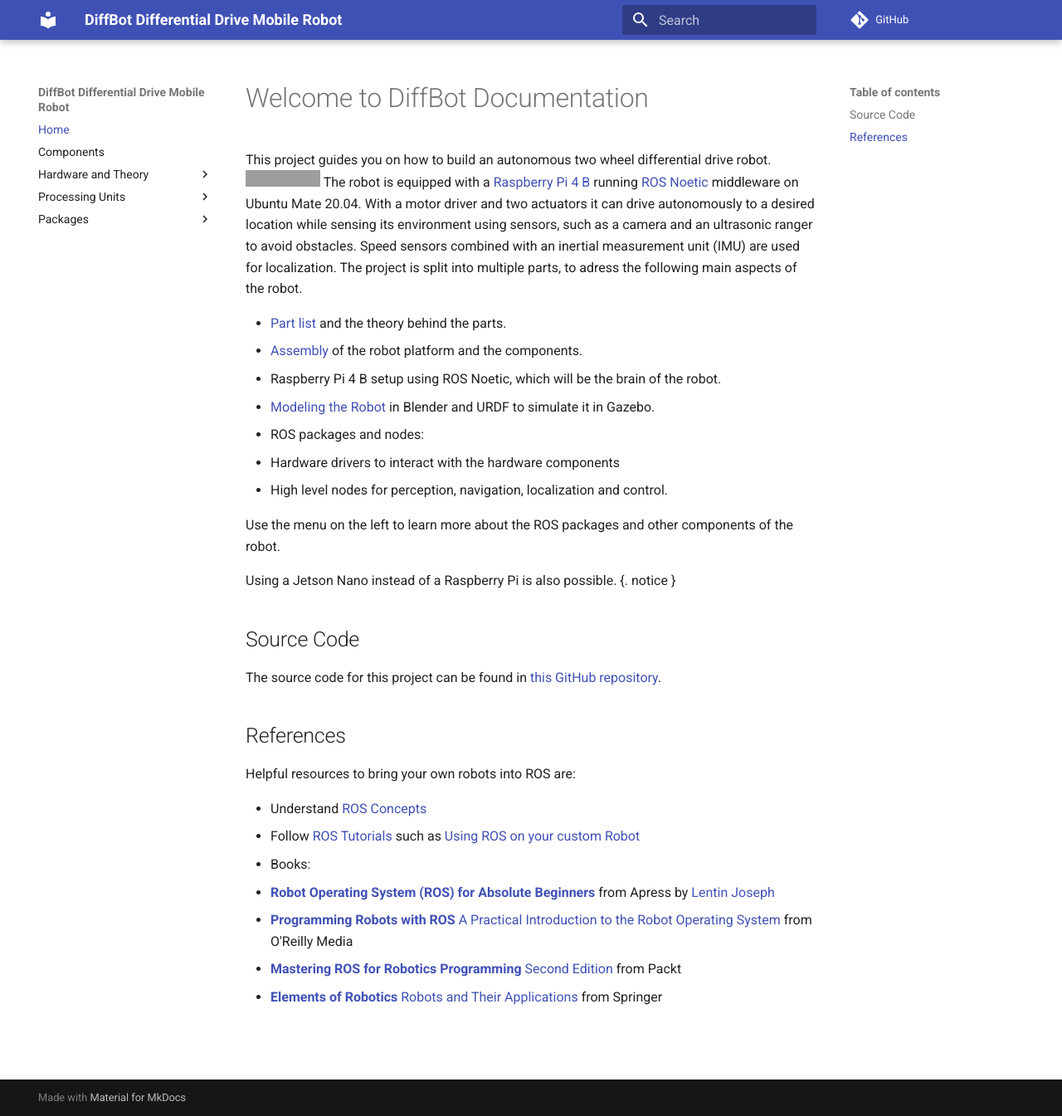
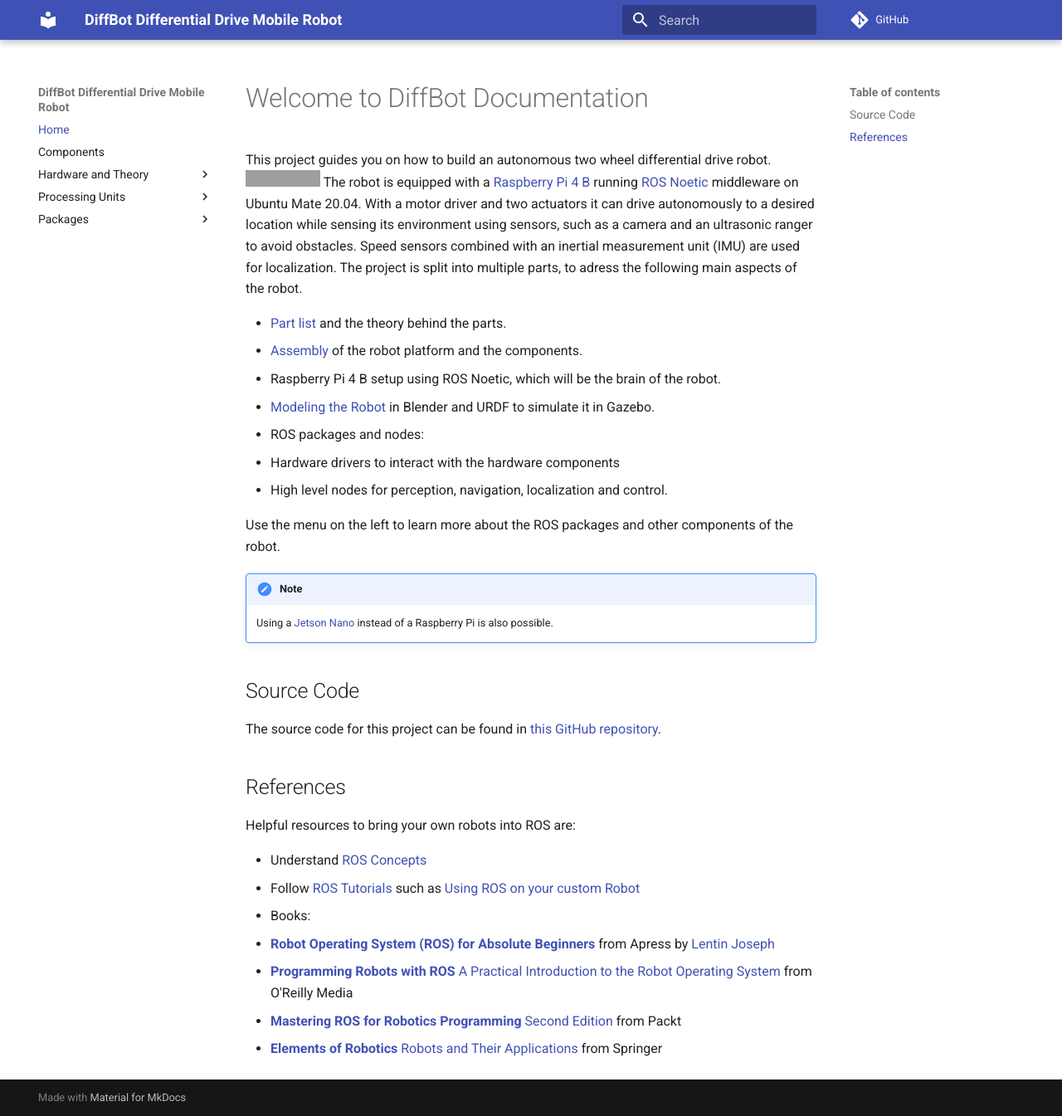
Before and after one commit to fjp/2wd-robot, an MkDocs documentation site: the page built from docs/index.md, in a window 1280 px wide and 1345 px high. Shown: the whole window at 83% size. Built offline with MkDocs 1.6.1 and Material for MkDocs 9.7.7, drawn with Linux system fonts in a browser that asks for light colours; comment, search, counter and statistics services are not loaded; grey boxes are pictures that could not be loaded.

Commit message:
update note

```diff
--- a/docs/index.md
+++ b/docs/index.md
@@ -16,8 +16,9 @@
 
 Use the menu on the left to learn more about the ROS packages and other components of the robot.
 
-Using a Jetson Nano instead of a Raspberry Pi is also possible.
-{. notice }
+!!! note
+    Using a [Jetson Nano](https://developer.nvidia.com/embedded/jetson-nano-developer-kit) instead of a Raspberry Pi is also possible.
+
 
 ## Source Code
 
```
